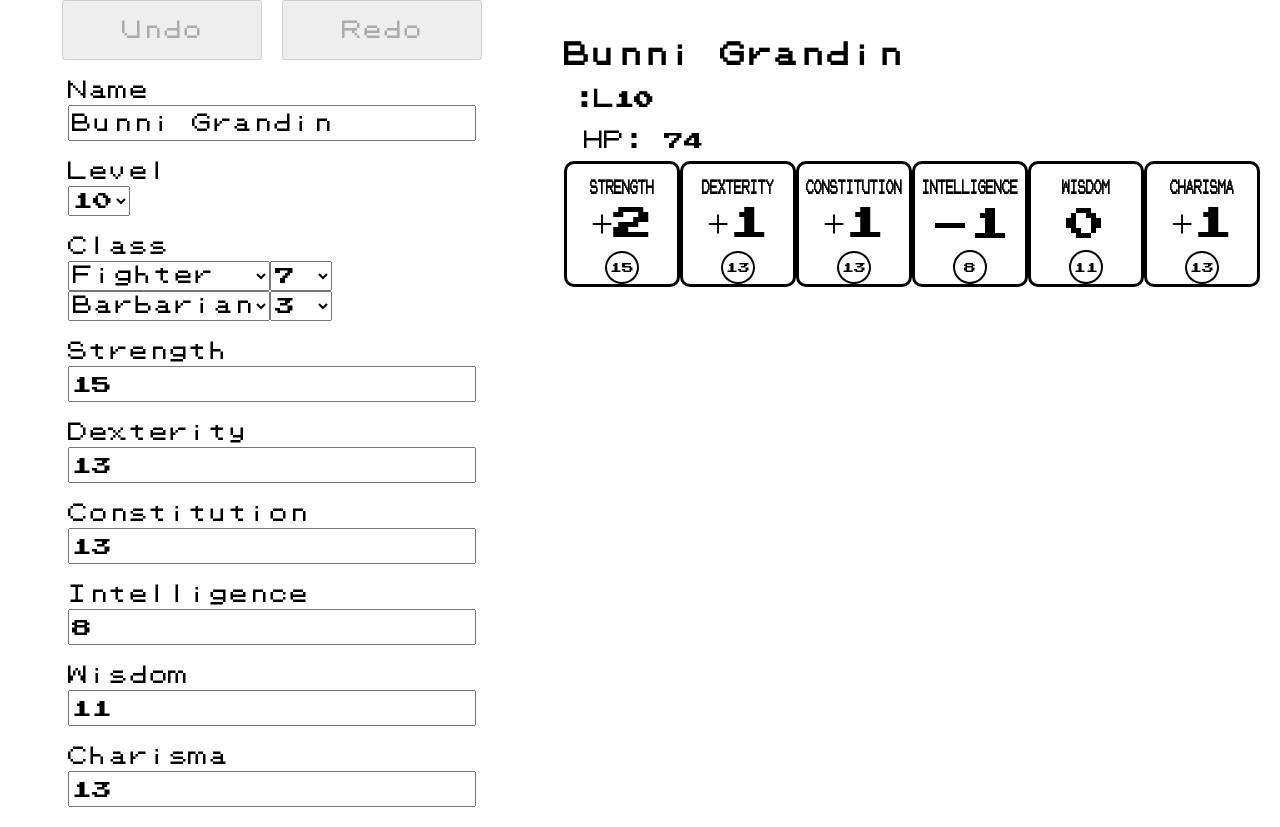
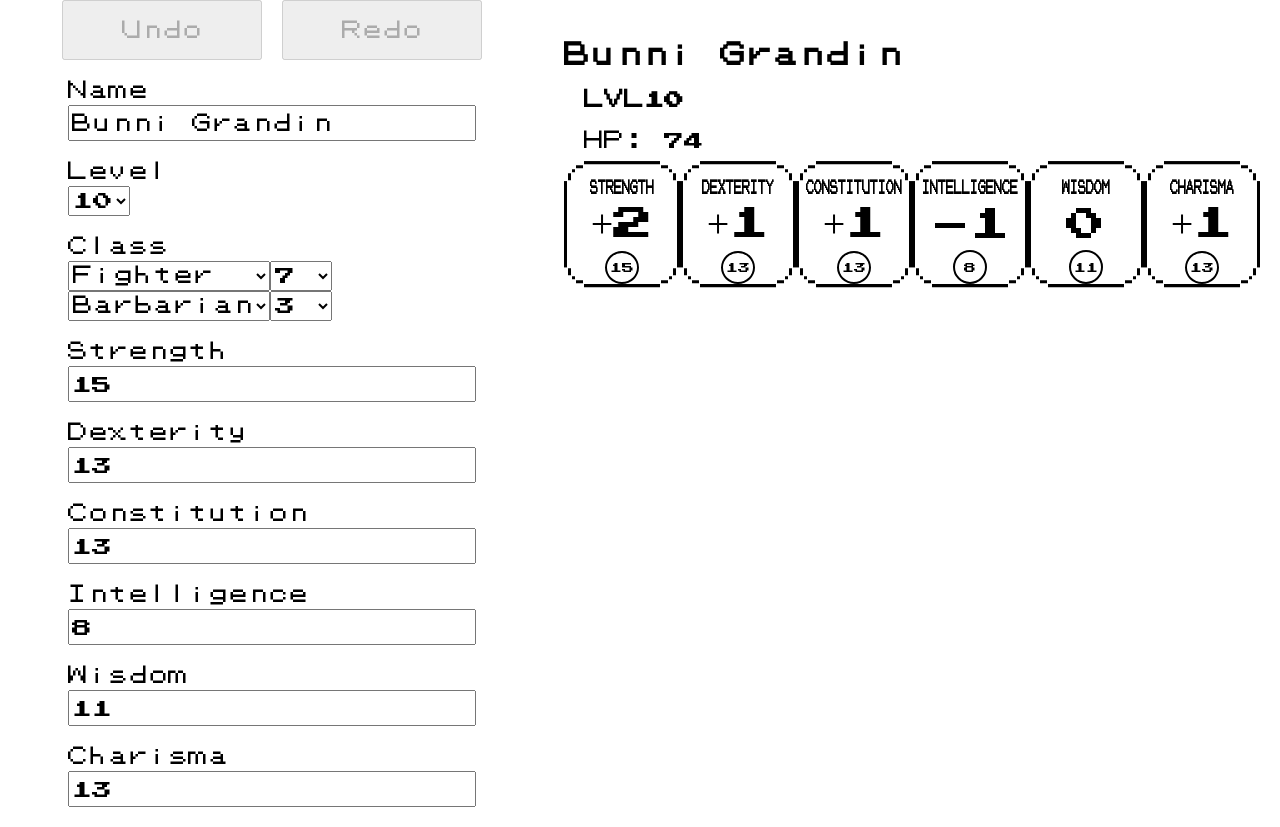
Before and after one commit to TGolias/BeyondUseless, a React (Create React App) app: page / in a window 1280 px wide. Built offline with nearby package versions, Linux system fonts and the light colour scheme.

Commit message:
add pixel corners

```diff
--- a/src/Components/StatDisplay.js
+++ b/src/Components/StatDisplay.js
@@ -6,7 +6,7 @@ export function StatDisplay({name, value}) {
     const modifierAmount = calculateModifierForBaseStat(value);
     return (
         <>
-            <div className='outerbox'>
+            <div className='outerbox pixel-corners'>
                 <div className="statName">{name}</div>
                 <div className='modifier'>{(modifierAmount <= 0 ? "" : "+") + calculateModifierForBaseStat(value)}</div>
                 <div className='circleAroundScore'>
--- a/src/Components/TextInput.js
+++ b/src/Components/TextInput.js
@@ -5,7 +5,7 @@ import { onInputChangeHandler } from "../SharedFunctions/ComponentFunctions";
 export function TextInput({isNumberValue, baseStateObject, pathToProperty, inputHandler}) {
     const startingValue = getValueFromBaseStateAndPath(baseStateObject, pathToProperty);
 
-    return <input value={startingValue} onInput={(event) => {
+    return <input className="" value={startingValue} onInput={(event) => {
         let value = null; // Get the linter off my ass about this being a string.
         value = event.currentTarget.value;
         if (isNumberValue) {
--- a/src/Renderer.css
+++ b/src/Renderer.css
@@ -5,7 +5,7 @@
 
 .lvl {
     padding-bottom: 1em;
-    padding-left: 0.5em;
+    padding-left: 1em;
     font-weight: bold;
 }
 
--- a/src/Renderer.js
+++ b/src/Renderer.js
@@ -8,7 +8,7 @@ export function Renderer({playerConfigs}) {
         <>
             <div className="outerDiv">
                 <h2>{playerConfigs.name}</h2>
-                <div className="lvl">:L{playerConfigs.level}</div>
+                <div className="lvl">LVL{playerConfigs.level}</div>
                 <div className="hp">HP: {calculateHPMax(playerConfigs)}</div>
                 <div className="mobileDivider">
                     <div className="baseStats">
--- a/src/styles.css
+++ b/src/styles.css
@@ -15,3 +15,165 @@ h2 {
 input, select {
     height: 1.5em;
 }
+
+.pixel-corners,
+.pixel-corners--wrapper {
+    clip-path: polygon(0px calc(100% - 20px),
+        4px calc(100% - 20px),
+        4px calc(100% - 12px),
+        8px calc(100% - 12px),
+        8px calc(100% - 8px),
+        12px calc(100% - 8px),
+        12px calc(100% - 4px),
+        20px calc(100% - 4px),
+        20px 100%,
+        calc(100% - 20px) 100%,
+        calc(100% - 20px) calc(100% - 4px),
+        calc(100% - 12px) calc(100% - 4px),
+        calc(100% - 12px) calc(100% - 8px),
+        calc(100% - 8px) calc(100% - 8px),
+        calc(100% - 8px) calc(100% - 12px),
+        calc(100% - 4px) calc(100% - 12px),
+        calc(100% - 4px) calc(100% - 20px),
+        100% calc(100% - 20px),
+        100% 20px,
+        calc(100% - 4px) 20px,
+        calc(100% - 4px) 12px,
+        calc(100% - 8px) 12px,
+        calc(100% - 8px) 8px,
+        calc(100% - 12px) 8px,
+        calc(100% - 12px) 4px,
+        calc(100% - 20px) 4px,
+        calc(100% - 20px) 0px,
+        20px 0px,
+        20px 4px,
+        12px 4px,
+        12px 8px,
+        8px 8px,
+        8px 12px,
+        4px 12px,
+        4px 20px,
+        0px 20px);
+    position: relative;
+}
+.pixel-corners {
+    border: 4px solid transparent;
+}
+.pixel-corners--wrapper {
+    width: fit-content;
+    height: fit-content;
+}
+.pixel-corners--wrapper .pixel-corners {
+    display: block;
+    clip-path: polygon(4px 20px,
+        8px 20px,
+        8px 12px,
+        12px 12px,
+        12px 8px,
+        20px 8px,
+        20px 4px,
+        calc(100% - 20px) 4px,
+        calc(100% - 20px) 8px,
+        calc(100% - 12px) 8px,
+        calc(100% - 12px) 12px,
+        calc(100% - 8px) 12px,
+        calc(100% - 8px) 20px,
+        calc(100% - 4px) 20px,
+        calc(100% - 4px) calc(100% - 20px),
+        calc(100% - 8px) calc(100% - 20px),
+        calc(100% - 8px) calc(100% - 12px),
+        calc(100% - 12px) calc(100% - 12px),
+        calc(100% - 12px) calc(100% - 8px),
+        calc(100% - 20px) calc(100% - 8px),
+        calc(100% - 20px) calc(100% - 4px),
+        20px calc(100% - 4px),
+        20px calc(100% - 8px),
+        12px calc(100% - 8px),
+        12px calc(100% - 12px),
+        8px calc(100% - 12px),
+        8px calc(100% - 20px),
+        4px calc(100% - 20px));
+}
+.pixel-corners::after,
+.pixel-corners--wrapper::after {
+    content: "";
+    position: absolute;
+    clip-path: polygon(0px calc(100% - 20px),
+        4px calc(100% - 20px),
+        4px calc(100% - 12px),
+        8px calc(100% - 12px),
+        8px calc(100% - 8px),
+        12px calc(100% - 8px),
+        12px calc(100% - 4px),
+        20px calc(100% - 4px),
+        20px 100%,
+        calc(100% - 20px) 100%,
+        calc(100% - 20px) calc(100% - 4px),
+        calc(100% - 12px) calc(100% - 4px),
+        calc(100% - 12px) calc(100% - 8px),
+        calc(100% - 8px) calc(100% - 8px),
+        calc(100% - 8px) calc(100% - 12px),
+        calc(100% - 4px) calc(100% - 12px),
+        calc(100% - 4px) calc(100% - 20px),
+        100% calc(100% - 20px),
+        100% 20px,
+        calc(100% - 4px) 20px,
+        calc(100% - 4px) 12px,
+        calc(100% - 8px) 12px,
+        calc(100% - 8px) 8px,
+        calc(100% - 12px) 8px,
+        calc(100% - 12px) 4px,
+        calc(100% - 20px) 4px,
+        calc(100% - 20px) 0px,
+        20px 0px,
+        20px 4px,
+        12px 4px,
+        12px 8px,
+        8px 8px,
+        8px 12px,
+        4px 12px,
+        4px 20px,
+        0px 20px,
+        0px 50%,
+        4px 50%,
+        4px 20px,
+        8px 20px,
+        8px 12px,
+        12px 12px,
+        12px 8px,
+        20px 8px,
+        20px 4px,
+        calc(100% - 20px) 4px,
+        calc(100% - 20px) 8px,
+        calc(100% - 12px) 8px,
+        calc(100% - 12px) 12px,
+        calc(100% - 8px) 12px,
+        calc(100% - 8px) 20px,
+        calc(100% - 4px) 20px,
+        calc(100% - 4px) calc(100% - 20px),
+        calc(100% - 8px) calc(100% - 20px),
+        calc(100% - 8px) calc(100% - 12px),
+        calc(100% - 12px) calc(100% - 12px),
+        calc(100% - 12px) calc(100% - 8px),
+        calc(100% - 20px) calc(100% - 8px),
+        calc(100% - 20px) calc(100% - 4px),
+        20px calc(100% - 4px),
+        20px calc(100% - 8px),
+        12px calc(100% - 8px),
+        12px calc(100% - 12px),
+        8px calc(100% - 12px),
+        8px calc(100% - 20px),
+        4px calc(100% - 20px),
+        4px 50%,
+        0px 50%);
+    top: 0;
+    bottom: 0;
+    left: 0;
+    right: 0;
+    background: #000000;
+    display: block;
+    pointer-events: none;
+}
+.pixel-corners::after {
+    margin: -4px;
+}
```
Also changed, not shown: 11 other files (tests, documents, lock files or other folders).
